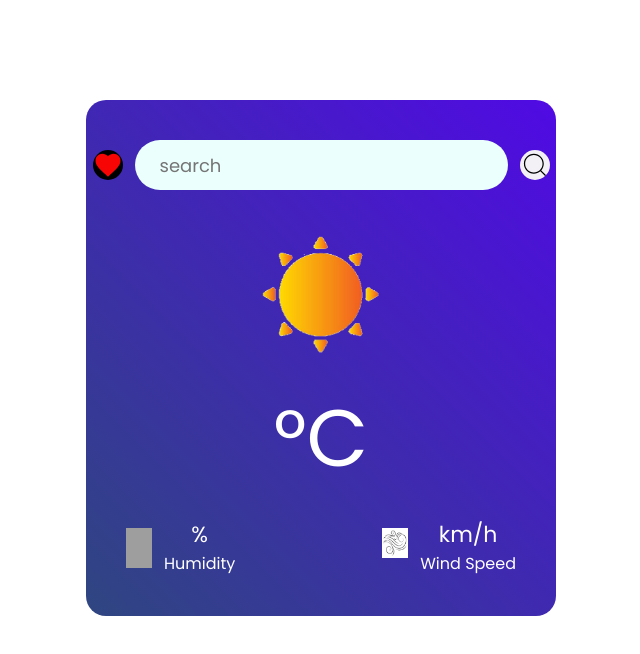
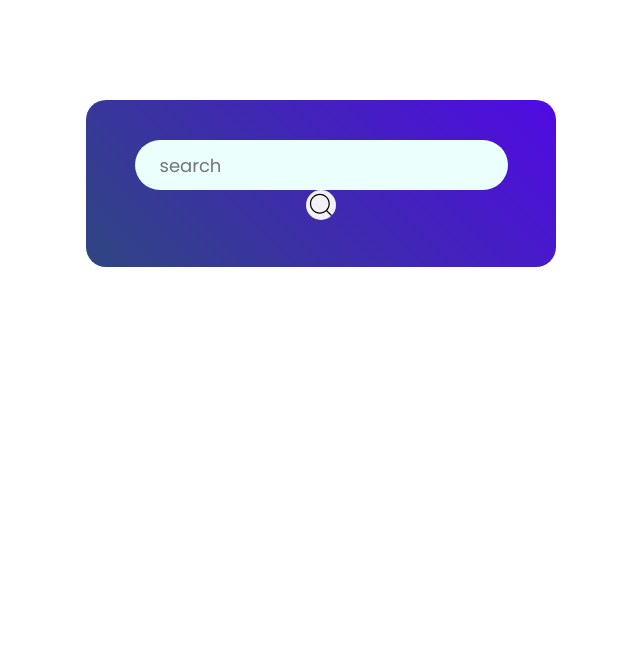
Before and after one commit to ziyahulhaq/Weather, a React (Vite) app: page / in a window 1280 px wide. Shown: the top 654 px of the page, without its empty margins (319-959 px from the left). Built offline with nearby package versions, Linux system fonts and the light colour scheme; grey boxes are pictures that could not be loaded; a web font is replaced by a local one.

Commit message:
third commit

```diff
--- a/src/components/Home.css
+++ b/src/components/Home.css
@@ -16,6 +16,30 @@ body{
     border-radius: 20px;
     text-align: center;
 }
-.fav{
-    background-color: black;
+
+.fav {
+  width: 38px;
+  height: 38px;
+  border-radius: 50%;
+  border: 1px solid #040404;
+  background: transparent;
+  color: #f30808;
+  font-size: 18px;
+  cursor: pointer;
+  display: flex;
+  align-items: center;
+  justify-content: center;
+  transition: all 0.25s ease;
+    box-shadow: 10px 5px 10px rgba(0, 0, 0, 0.3);
+
 }
+
+.fav:hover {
+  background: #030203;
+  color: #fff;
+}
+
+.fav.active {
+  background: #ff4d6d;
+  color: #fff;
+}
--- a/src/components/Open.css
+++ b/src/components/Open.css
@@ -50,11 +50,16 @@ border-radius: 50%;
 cursor: pointer;
 }
 .fav{
-width: 30px;
-height: 30px;
+width: 40px;
+height: 40px;
 background-color: #f3f1f6;
 border-radius: 50%;
 cursor: pointer;
+}
+.btn-slide{
+    display: flex;
+    align-items: center;
+    gap: 6px;
 }
 .weather-icon{
     width: 150px;
@@ -92,7 +97,7 @@ cursor: pointer;
     margin-top: 10px;
 }
 .city-font{
-    font-family: "Poppins", sans-serif;
+font-family: "Poppins", sans-serif;
   font-size: 1rem;
   line-height: 1.8;
   color: #f7f4f4;
--- a/src/components/Open.jsx
+++ b/src/components/Open.jsx
@@ -5,175 +5,126 @@ import { MdOutlineFavorite } from "react-icons/md";
 
 function Open() {
   const inputRef = useRef();
-  const [weatherdata, setweatherdata] = useState(false);
+
+  const [weatherdata, setWeatherData] = useState(null);
+  const [favData, setFavData] = useState([]);
   const [error, setError] = useState("");
+
+  /* ---------- Load weather data on refresh ---------- */
   useEffect(() => {
-    try {
-      const savedNotes = JSON.parse(localStorage.getItem("weatherdata"));
+    const savedWeather = JSON.parse(localStorage.getItem("weatherdata"));
+    if (savedWeather) {
+      setWeatherData(savedWeather);
+    }
 
-      if (savedNotes) {
-        setweatherdata(savedNotes);
-      }
-    } catch (e) {
-      console.error("Failed to parse saved notes", e);
+    const savedFav = JSON.parse(localStorage.getItem("favData"));
+    if (savedFav) {
+      setFavData(savedFav);
     }
   }, []);
 
-  const ApiKey = "87c6e5db41cc3ad5da364d6a15b705a1";
-
-  const search = async (city) => {
-    if (city === "") {
-      alert("ullupp undo da");
-      return;
-    }
-    try {
-      const url = `https://api.openweathermap.org/data/2.5/weather?q=${city}&appid=${ApiKey}&units=metric`;
-      const response = await fetch(url);
-      const data = await response.json();
-      // console.log("ithuu", data);
-      setweatherdata({
-        humidity: data.main.humidity,
-        windspeed: data.wind.speed,
-        temperature: data.main.temp,
-        location: data.name,
-      });
-    } catch (error) {
-      console.log(error);
-      setError(error);
-    }
-  };
-
+  /* ---------- Save weather data ---------- */
   useEffect(() => {
     if (weatherdata) {
       localStorage.setItem("weatherdata", JSON.stringify(weatherdata));
     }
   }, [weatherdata]);
 
+  /* ---------- Save favorite data ---------- */
+  useEffect(() => {
+    localStorage.setItem("favData", JSON.stringify(favData));
+  }, [favData]);
+
+  /* ---------- Add to favorites (NO HOOKS HERE) ---------- */
+  function AddFavv(newData) {
+    if (!newData) return;
+
+    setFavData((prev) => {
+      if (prev.includes(newData)) return prev; // avoid duplicates
+      return [...prev, newData];
+    });
+  }
+
+  /* ---------- Search API ---------- */
+  const ApiKey = "87c6e5db41cc3ad5da364d6a15b705a1";
+
+  const search = async (event) => {
+    event.preventDefault();
+    const city = inputRef.current.value;
+
+    if (!city) {
+      alert("City name required");
+      return;
+    }
+
+    try {
+      const url = `https://api.openweathermap.org/data/2.5/weather?q=${city}&appid=${ApiKey}&units=metric`;
+      const response = await fetch(url);
+      const data = await response.json();
+
+      if (data.cod !== 200) {
+        setError("City not found");
+        return;
+      }
+
+      setError("");
+      setWeatherData({
+        humidity: data.main.humidity,
+        windspeed: data.wind.speed,
+        temperature: data.main.temp,
+        location: data.name,
+      });
+    } catch (err) {
+      console.error(err);
+      setError("Something went wrong");
+    }
+  };
+
   return (
     <div className="Weather">
       <div className="search-bar">
-        <MdOutlineFavorite className="fav" />
+        <form onSubmit={search}>
           <input ref={inputRef} type="text" placeholder="search" />
-        <CiSearch
-          className="search-icon"
-          onClick={() => search(inputRef.current.value)}
+          <CiSearch className="search-icon" />
+        </form>
+      </div>
+
+      {error && <h1 className="city-font">{error}</h1>}
+
+      {weatherdata && (
+        <>
+          <img src="/images/sun-39.png" alt="" className="weather-icon" />
+          <p className="temperature">{weatherdata.temperature}°C</p>
+
+          <div className="btn-slide">
+            <p className="location">{weatherdata.location}</p>
+            <MdOutlineFavorite
+              className="fav"
+              onClick={() => AddFavv(weatherdata.location)}
             />
           </div>
-      <h1 className="city-font">{error && "City not found"}</h1>
-      <img src="/images/sun-39.png" alt="" className="weather-icon"></img>
-      <p className="temperature">{weatherdata.temperature}°C</p>
-      <p className="location">{weatherdata.location}</p>
+
           <div className="weather-data">
             <div className="col">
-          <img src="/images/humidity.png" alt="" height="40"></img>
+              <img src="/images/humidity.png" alt="" height="40" />
               <div>
-            <p>{weatherdata?.humidity}%</p>
+                <p>{weatherdata.humidity}%</p>
                 <span>Humidity</span>
               </div>
             </div>
 
             <div className="col">
-          <img src="/public/images/width.jpeg" alt="" height="30"></img>
+              <img src="/images/width.jpeg" alt="" height="30" />
               <div>
-            <p>{weatherdata.windspeed}km/h</p>
+                <p>{weatherdata.windspeed} km/h</p>
                 <span>Wind Speed</span>
               </div>
             </div>
           </div>
+        </>
+      )}
     </div>
   );
 }
 
 export default Open;
-
-// import { useEffect, useRef, useState } from "react";
-// import "./Open.css";
-// import { CiSearch } from "react-icons/ci";
-// import { MdOutlineFavorite } from "react-icons/md";
-
-// function Open() {
-//   const inputRef = useRef();
-//   const [weatherdata, setweatherdata] = useState(false);
-//   const [error, setError] = useState("");
-//   useEffect(() => {
-//     try {
-//       const savedNotes = JSON.parse(localStorage.getItem("weatherdata"));
-//       if (Array.isArray(savedNotes)) {
-//         setweatherdata(savedNotes);
-//       }
-//     } catch (e) {
-//       console.error("Failed to parse saved notes", e);
-//     }
-//   }, []);
-
-//   const ApiKey = "87c6e5db41cc3ad5da364d6a15b705a1";
-
-//   const search = async (city) => {
-//     if (city === "") {
-//       alert("ullupp undo da");
-//       return;
-//     }
-//     try {
-//       const url = `https://api.openweathermap.org/data/2.5/weather?q=${city}&appid=${ApiKey}&units=metric`;
-//       const response = await fetch(url);
-//       const data = await response.json();
-//       // console.log("ithuu", data);
-//       setweatherdata({
-//         humidity: data.main.humidity,
-//         windspeed: data.wind.speed,
-//         temperature: data.main.temp,
-//         location: data.name,
-//       });
-//     } catch (error) {
-//       console.log(error);
-//       setError(error);
-//     }
-//   };
-//   // useEffect(() => {
-//   //   search("valiyaparamba");
-//   // }, []);
-
-//     useEffect(() => {
-//     localStorage.setItem("weatherdata", JSON.stringify(weatherdata));
-//   }, [weatherdata]);
-
-//   return (
-//     <div className="Weather">
-//       <div className="search-bar">
-//         <MdOutlineFavorite
-//           className="fav"
-//           // onClick={}      <h1 className="city-font">{error &&  "City not found"}</h1>
-
-//         />
-//         <input ref={inputRef} type="text" placeholder="search" />
-//         <CiSearch
-//           className="search-icon"
-//           onClick={() => search(inputRef.current.value)}
-//         />
-//       </div>
-//       <h1 className="city-font">{error &&  "City not found"}</h1>
-//       <img src="/images/sun-39.png" alt="" className="weather-icon"></img>
-//       <p className="temperature">{weatherdata.temperature}°C</p>
-//       <p className="location">{weatherdata.location}</p>
-//       <div className="weather-data">
-//         <div className="col">
-//           <img src="/images/humidity.png" alt="" height="40"></img>
-//           <div>
-//             <p>{weatherdata?.humidity}%</p>
-//             <span>Humidity</span>
-//           </div>
-//         </div>
-
-//         <div className="col">
-//           <img src="/public/images/width.jpeg" alt="" height="30"></img>
-//           <div>
-//             <p>{weatherdata.windspeed}km/h</p>
-//             <span>Wind Speed</span>
-//           </div>
-//         </div>
-//       </div>
-//     </div>
-//   );
-// }
-
-// export default Open;
```
Lines whose indentation alone changed are shown as unchanged.
